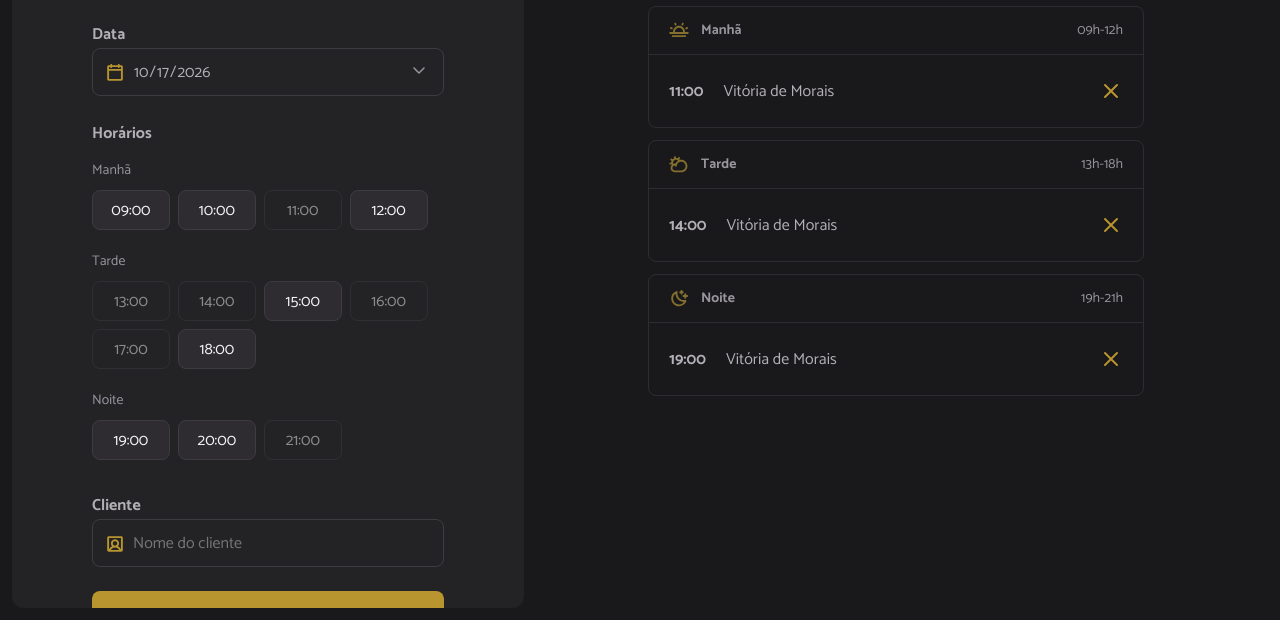
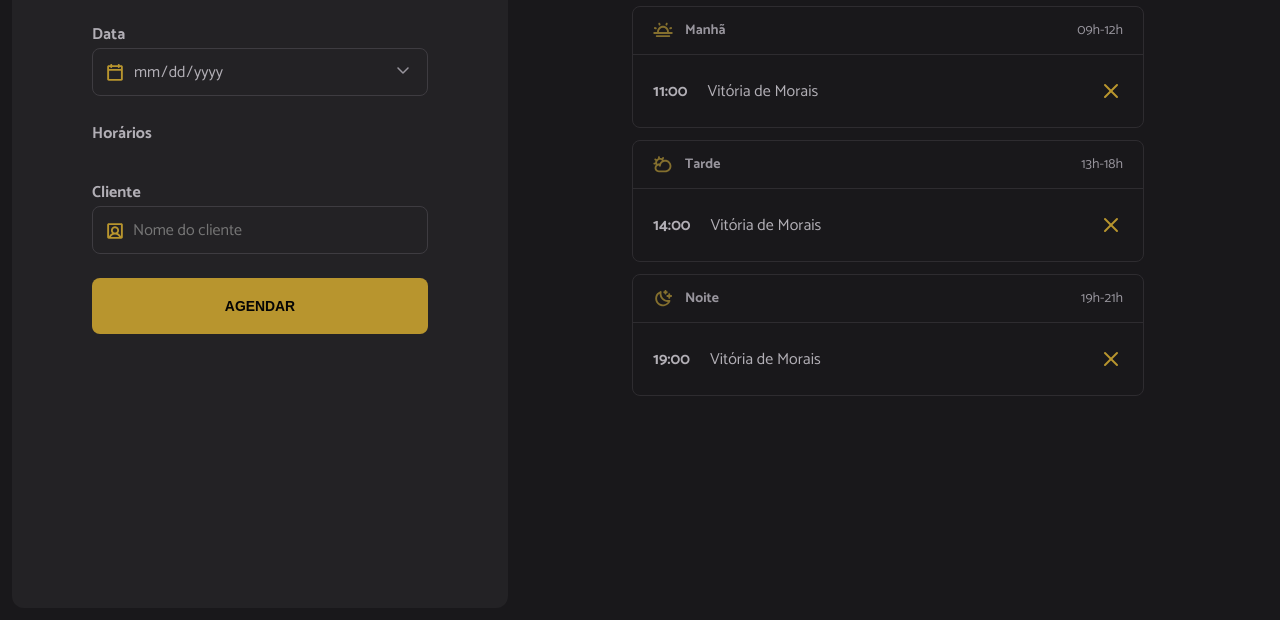
Before and after one commit to vickmoraisdev/projeto-hairday, a website built with webpack: page index.html in a window 1280 px wide. Shown: the part 180-800 px from the top of the page. Built offline with nearby package versions, Linux system fonts and the light colour scheme.

Commit message:
Evento de carregamento do conteúdo

```diff
--- a/index.html
+++ b/index.html
@@ -37,68 +37,26 @@
 
         <span class="label">Horários</span>
         <ul id="hours" class="hours" aria-label="Horários disponíveis de manhã">
-          <!-- Exemplo: Manhã -->
+          <!-- Exemplo: Manhã
           <li data-period="morning" class="hour-period">Manhã</li>
           <li data-period="morning" value="09:00" class="hour hour-available">
             09:00
-          </li>
-          <li data-period="morning" value="10:00" class="hour hour-available">
-            10:00
-          </li>
-          <li data-period="morning" value="11:00" class="hour hour-unavailable">
-            11:00
-          </li>
-          <li data-period="morning" value="12:00" class="hour hour-available">
-            12:00
-          </li>
-          <!-- Exemplo: Tarde  -->
-          <li data-period="morning" class="hour-period">Tarde</li>
+          </li>-->
+          <!-- Exemplo: Tarde
+          <li data-period="afternoon" class="hour-period">Tarde</li>
           <li
             data-period="afternoon"
             value="13:00"
             class="hour hour-unavailable"
           >
             13:00
-          </li>
-          <li
-            data-period="afternoon"
-            value="14:00"
-            class="hour hour-unavailable"
-          >
-            14:00
-          </li>
-          <li data-period="afternoon" value="15:00" class="hour hour-available">
-            15:00
-          </li>
-          <li
-            data-period="afternoon"
-            value="16:00"
-            class="hour hour-unavailable"
-          >
-            16:00
-          </li>
-          <li
-            data-period="afternoon"
-            value="17:00"
-            class="hour hour-unavailable"
-          >
-            17:00
-          </li>
-          <li data-period="afternoon" value="18:00" class="hour hour-available">
-            18:00
-          </li>
-          <!-- Exemplo: Noite -->
-          <li data-period="morning" class="hour-period">Noite</li>
+          </li>-->
+          <!-- Exemplo: Noite
+          <li data-period="night" class="hour-period">Noite</li>
 
           <li data-period="night" value="19:00" class="hour hour-available">
             19:00
-          </li>
-          <li data-period="night" value="20:00" class="hour hour-available">
-            20:00
-          </li>
-          <li data-period="night" value="21:00" class="hour hour-unavailable">
-            21:00
-          </li>
+          </li>-->
         </ul>
 
         <label for="client" class="label">Cliente</label>
--- a/src/main.js
+++ b/src/main.js
@@ -1,4 +1,4 @@
-"use strict"
+"use strict"       // MAIN CRIADO PARA IMPORTAR OS MÓDULOS
 
 // Configuração do dayjs
 import "./libs/dayjs.js"
@@ -12,3 +12,5 @@ import dayjs from "dayjs"
 console.log(dayjs().format("DD/MM - HH:mm"))
 
 import "./modules/form/submit.js"
+
+import "./modules/load.js"
--- a/src/modules/form/submit.js
+++ /dev/null
@@ -1,19 +0,0 @@
-import dayjs from "dayjs"
-
-const form = document.querySelector('form')
-const selectedDate = document.getElementById('date')
-
-// Data atual para definir o input
-const inputToday = dayjs(new Date()).format('YYYY-MM-DD')
-
-// Carrega a data atual lá no formulário
-selectedDate.value = inputToday
-// Define a data (mín)ima, para não correr o risco de alguém agendar uma data que já passou
-selectedDate.min = inputToday
-
-form.onsubmit = (event) => {
-    // Previne a página de recarregar ao enviar.
-    event.preventDefault()
-
-    console.log('enviado')
-}
--- /dev/null
+++ b/src/modules/load.js
@@ -0,0 +1,3 @@
+document.addEventListener("DOMContentLoaded", function (){
+    console.log('DOM CARREGADO')
+})
```
